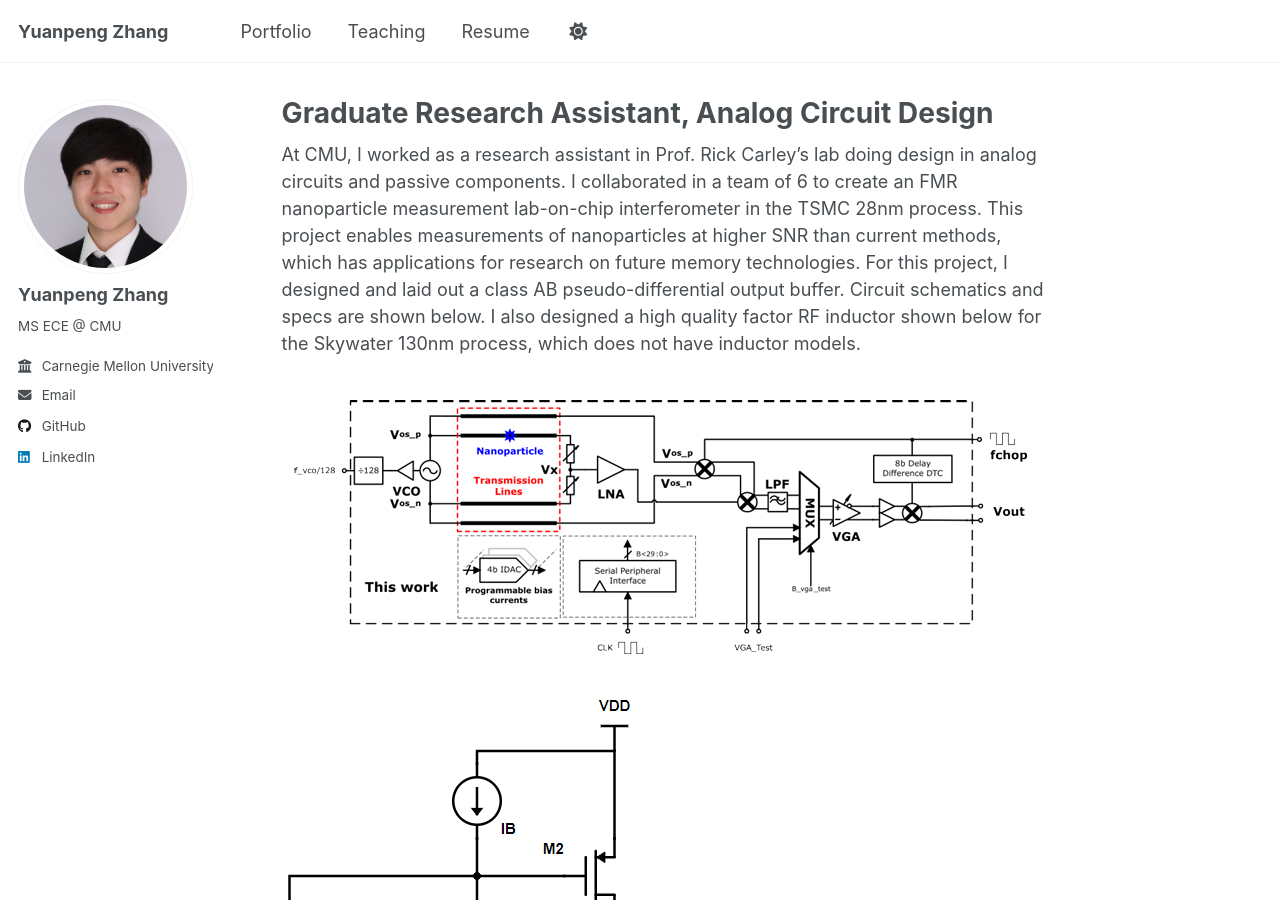
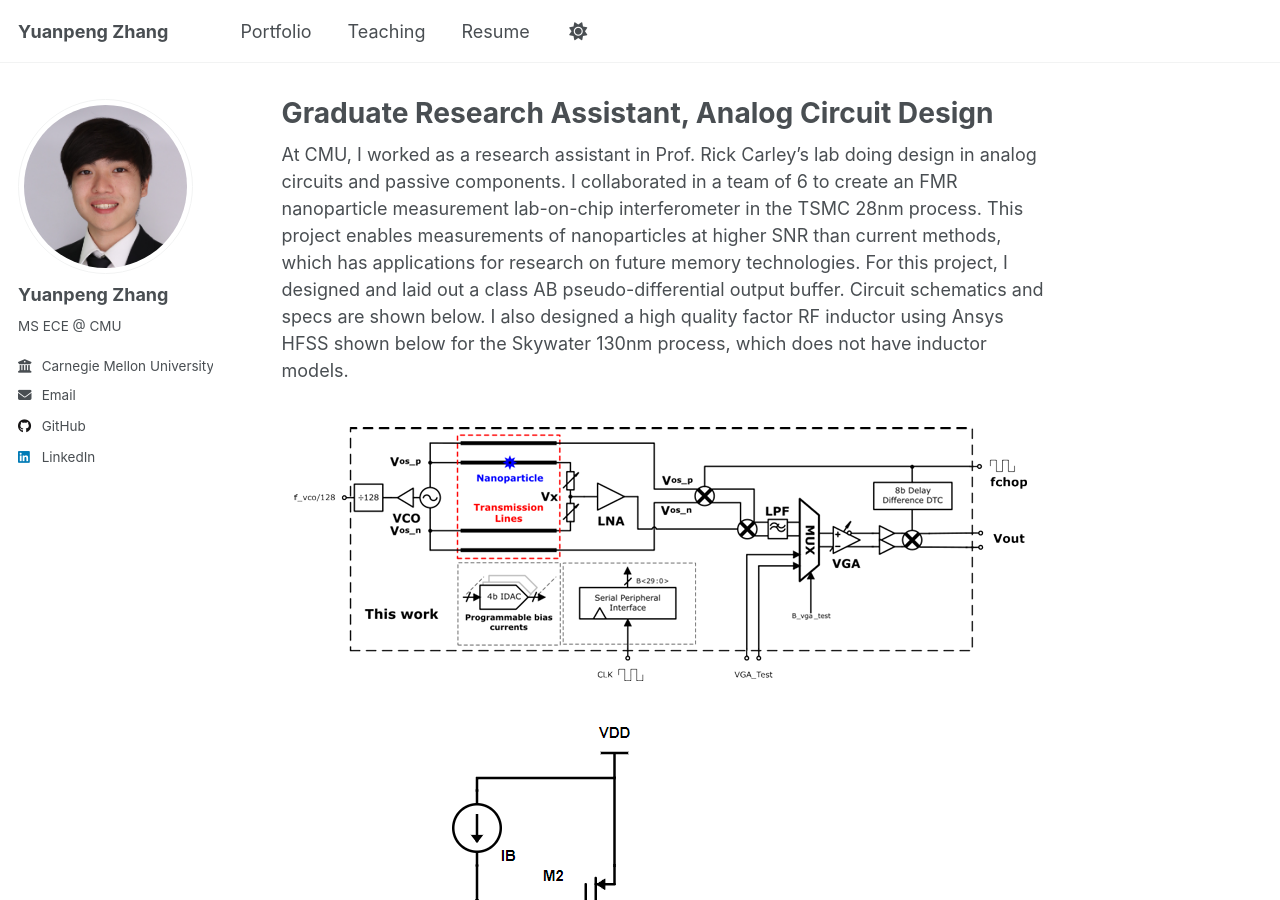
Before and after one commit to yuanpenguin/yuanpenguin.github.io, a Jekyll site: the page built from _portfolio/portfolio-3.md, in a window 1280 px wide and 900 px high. Built offline with Jekyll 4.4.1, drawn with Linux system fonts in a browser that asks for light colours; a script that is not in the unit is left out.

Commit message:
Update portfolio-3.md

```diff
--- a/_portfolio/portfolio-3.md
+++ b/_portfolio/portfolio-3.md
@@ -4,7 +4,7 @@ excerpt: "Prof. Rick Carley's Research Group, Carnegie Mellon University <br/><b
 collection: portfolio
 ---
 
-At CMU, I worked as a research assistant in Prof. Rick Carley's lab doing design in analog circuits and passive components. I collaborated in a team of 6 to create an FMR nanoparticle measurement lab-on-chip interferometer in the TSMC 28nm process. This project enables measurements of nanoparticles at higher SNR than current methods, which has applications for research on future memory technologies. For this project, I designed and laid out a class AB pseudo-differential output buffer. Circuit schematics and specs are shown below. I also designed a high quality factor RF inductor shown below for the Skywater 130nm process, which does not have inductor models.
+At CMU, I worked as a research assistant in Prof. Rick Carley's lab doing design in analog circuits and passive components. I collaborated in a team of 6 to create an FMR nanoparticle measurement lab-on-chip interferometer in the TSMC 28nm process. This project enables measurements of nanoparticles at higher SNR than current methods, which has applications for research on future memory technologies. For this project, I designed and laid out a class AB pseudo-differential output buffer. Circuit schematics and specs are shown below. I also designed a high quality factor RF inductor using Ansys HFSS shown below for the Skywater 130nm process, which does not have inductor models.
 
 ![](/images/floci_images/FLOCIv2.png)
 
```
